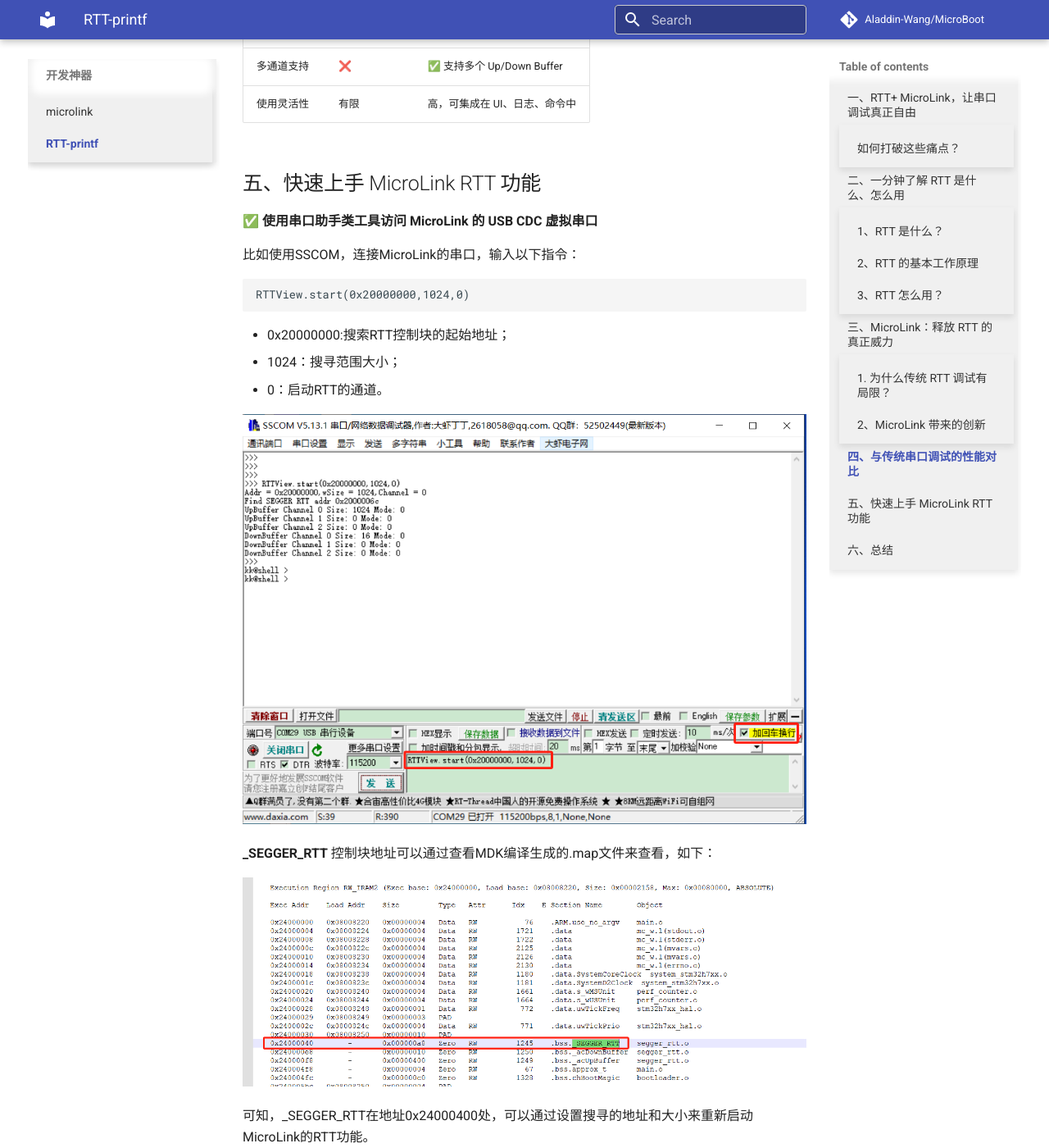
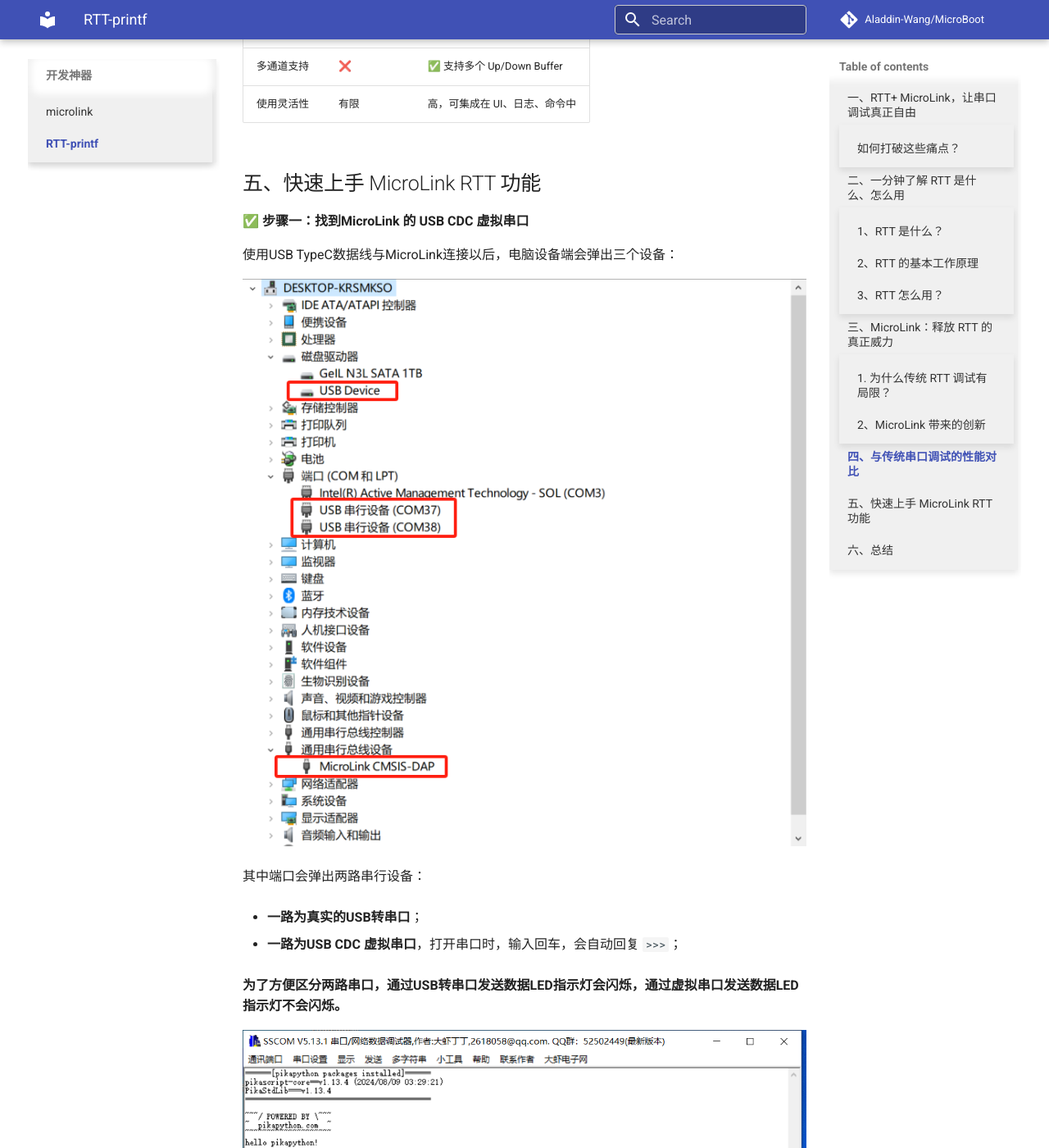
Before and after one commit to Aladdin-Wang/MicroBoot, an MkDocs documentation site: the page built from docs/tools/microlink/RTT_printf.md, in a window 1280 px wide and 1400 px high, scrolled down 4113 px. Shown: the whole window at 82% size. Built offline with MkDocs 1.6.1 and Material for MkDocs 9.7.7, drawn with Linux system fonts in a browser that asks for light colours; comment, search, counter and statistics services are not loaded; some of the changed text lies outside the part shown.

Commit message:
更新文档

```diff
--- a/docs/tools/microlink/RTT_printf.md
+++ b/docs/tools/microlink/RTT_printf.md
@@ -143,7 +143,23 @@
 
 ## 五、快速上手 MicroLink RTT 功能
 
-✅ **使用串口助手类工具访问 MicroLink 的 USB CDC 虚拟串口**
+✅ **步骤一：找到MicroLink 的 USB CDC 虚拟串口**
+
+使用USB TypeC数据线与MicroLink连接以后，电脑设备端会弹出三个设备：
+
+![](../../images/microlink/shebei.png)
+
+其中端口会弹出两路串行设备：
+
+- **一路为真实的USB转串口**；
+
+- **一路为USB CDC 虚拟串口**，打开串口时，输入回车，会自动回复 `>>>`；
+
+**为了方便区分两路串口，通过USB转串口发送数据LED指示灯会闪烁，通过虚拟串口发送数据LED指示灯不会闪烁。**
+
+![](../../images/microlink/python.jpg)
+
+✅ **步骤二：使用串口助手类工具访问 MicroLink 的 USB CDC 虚拟串口**
 
 比如使用SSCOM，连接MicroLink的串口，输入以下指令：
 
```
